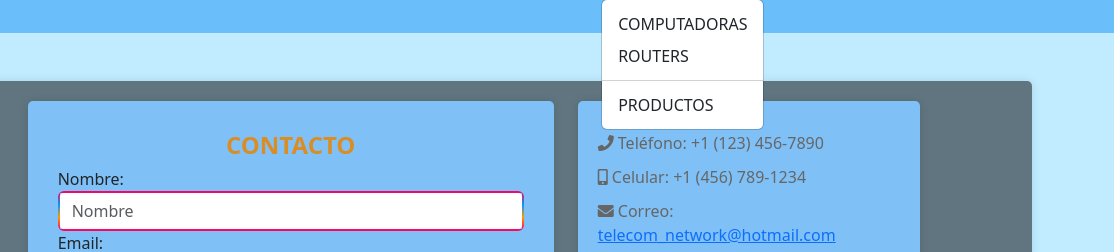
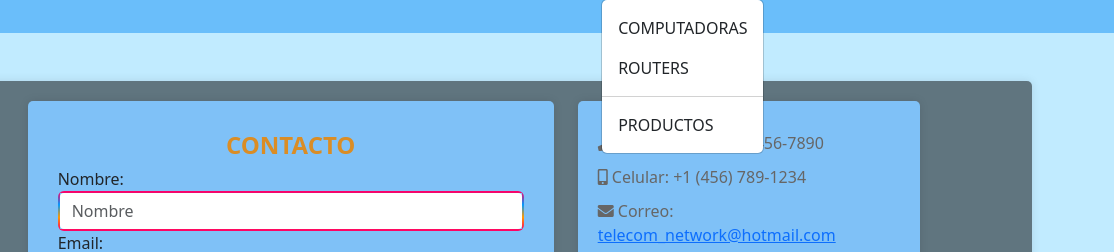
Before and after one commit to TelecomNetworkPeru/web, a website: page contacto.html in a window 1280 px wide. Both pictures are taken after a click on the button "OPCIONES". Shown: the part 94-346 px from the top of the page, 166-1280 px from the left. Drawn offline with nearby package versions, Linux system fonts and the light colour scheme; some packages are replaced by stand-ins of ours; a script that the page names is missing; files whose address does not match are found by name.

Commit message:
Add files via upload

```diff
--- a/css/styles.css
+++ b/css/styles.css
@@ -438,6 +438,11 @@ body{
   font-size: 16px;
   margin: 10px 0;
 }
+
+.contact-info {
+  word-wrap: break-word; /* Ajusta el texto para que quepa dentro del contenedor */
+}
+
 .colorful-border {
   border: 2px solid transparent;
   border-image: linear-gradient(0deg, #f06, #f90, #09f, #f06);
@@ -576,3 +581,18 @@ table, th, td {
 .style-container .btn {
   margin-top: auto; /* Alinea el botón hacia abajo dentro del contenedor */
 }
+
+@media (max-width: 1310px) {
+  .navbar-nav .dropdown-menu {
+    position: static;
+    float: none;
+  }
+
+  .navbar-nav .dropdown-menu .dropdown-item {
+    padding: 0.5rem 1rem;
+  }
+}
+
+.bg-custom {
+  background-color: rgb(106, 190, 250); /* Cambia #ff0000 por el color que desees */
+}
```
